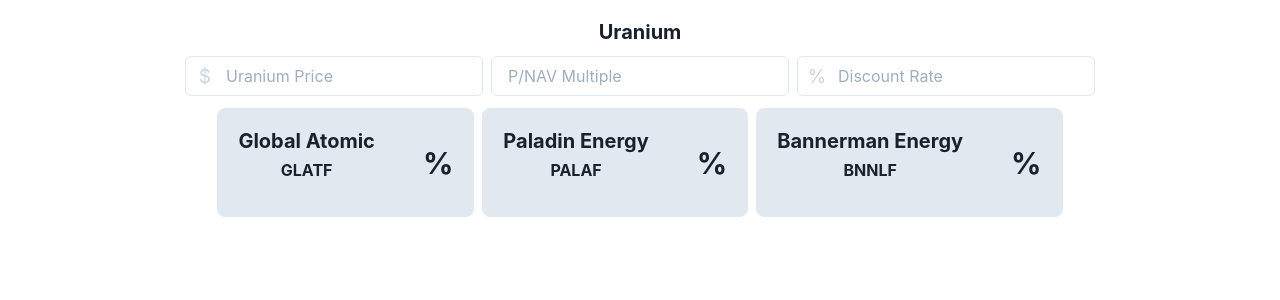
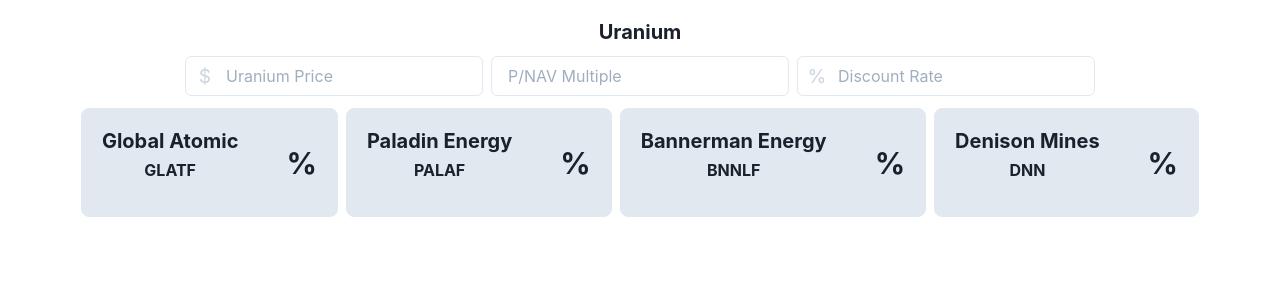
Before and after one commit to avyukd/equity-dashboard, a React (Create React App) app: page / in a window 1280 px wide. Shown: the top 300 px of the page. Built offline with nearby package versions, Linux system fonts and the light colour scheme; no server answers.

Commit message:
Added DNN

```diff
--- a/src/trackedTickers.js
+++ b/src/trackedTickers.js
@@ -2,7 +2,8 @@
     {"uraniumTickers": [
         {"ticker": "GLATF", "name": "Global Atomic"},
         {"ticker": "PALAF", "name": "Paladin Energy"},
-        {"ticker": "BNNLF", "name": "Bannerman Energy"}
+        {"ticker": "BNNLF", "name": "Bannerman Energy"},
+        {"ticker":"DNN", "name": "Denison Mines"}
     ]}
 
 export default trackedTickers;
```
